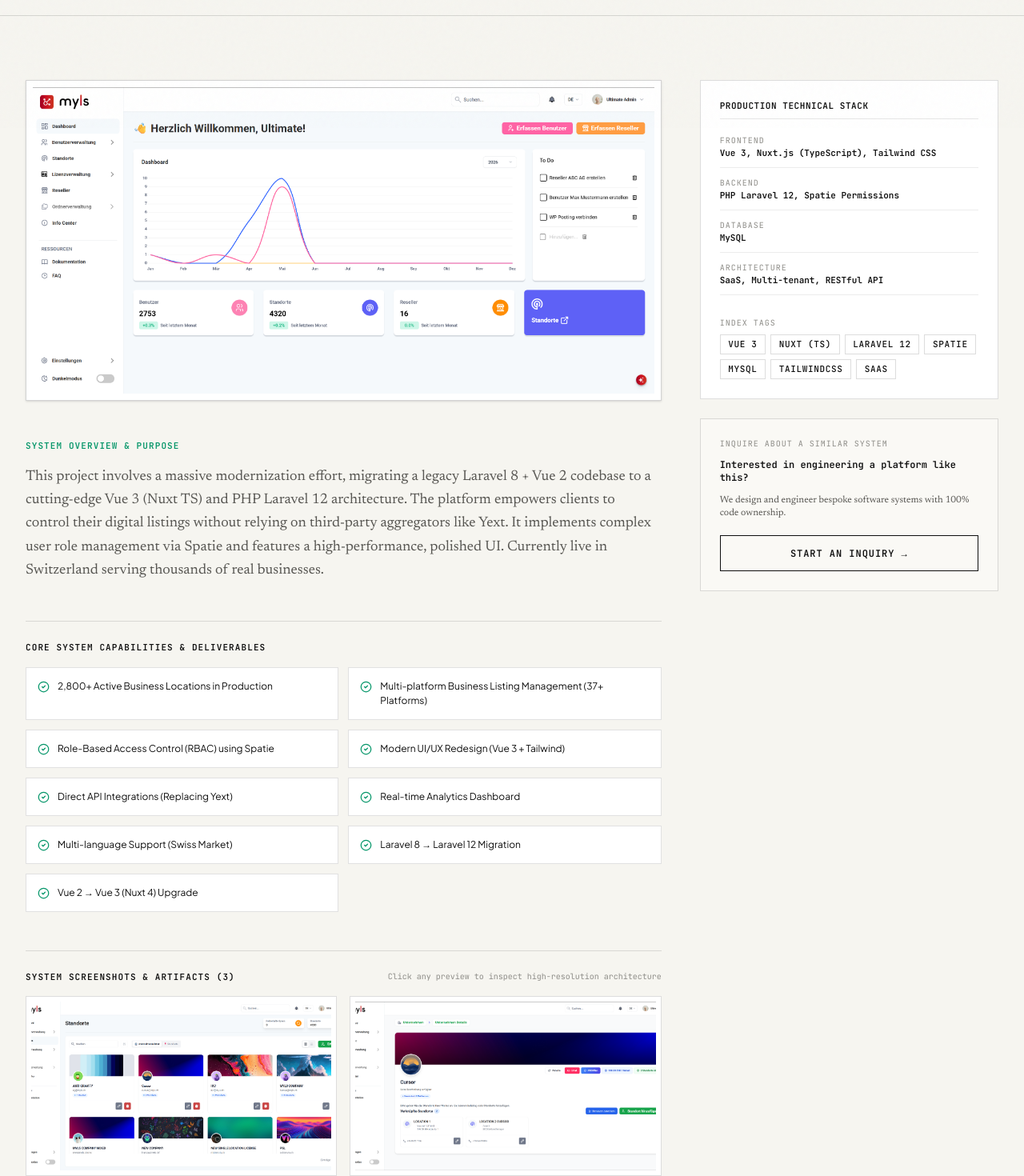
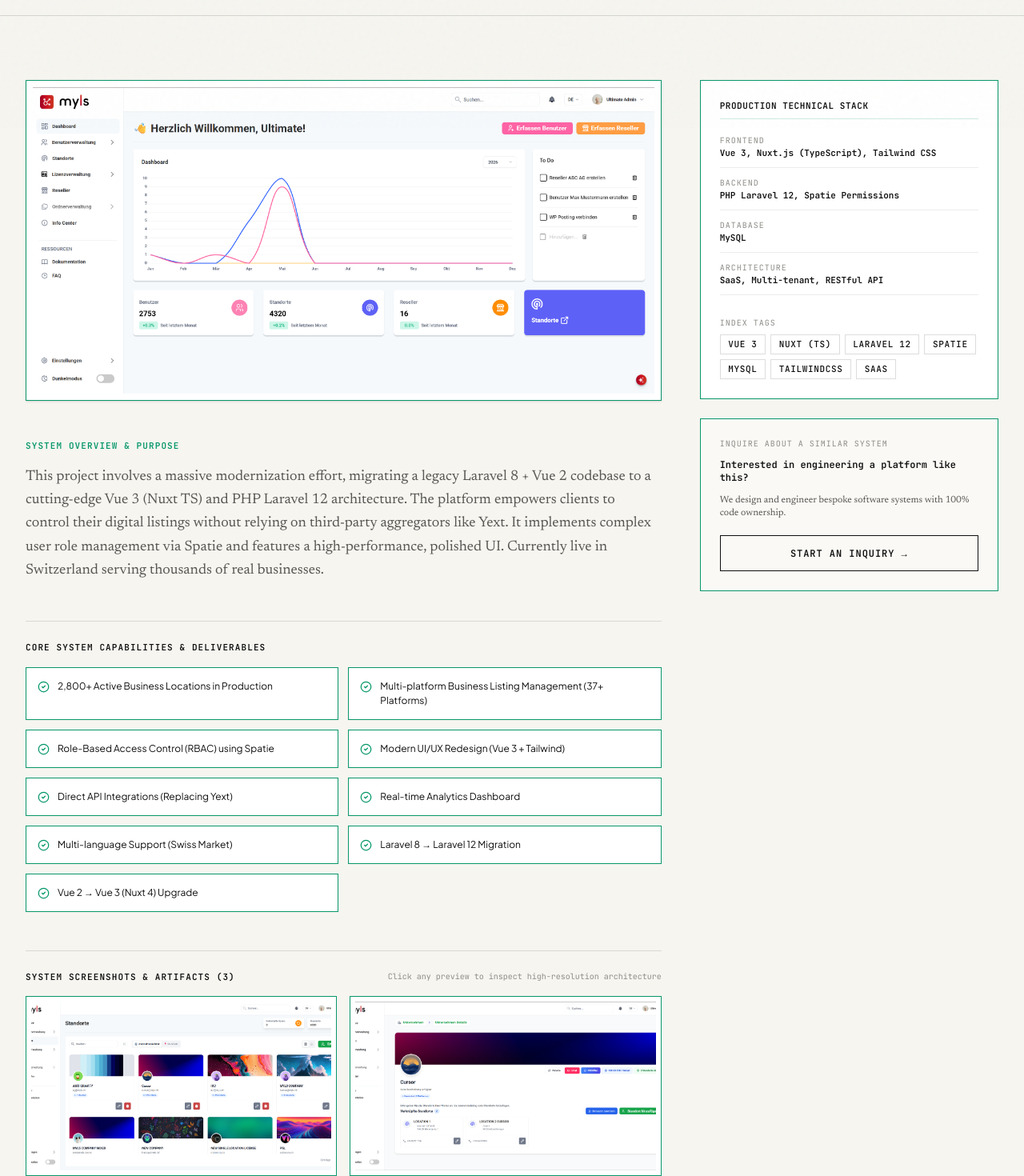
Before and after one commit to GitByHamza/Portfolio, a React (Vite) app: page /project/1 in a window 1280 px wide. Shown: the part 640-2110 px from the top of the page at 80% size. Built offline with nearby package versions, Linux system fonts and the light colour scheme; no server answers.

Commit message:
NEW UPDATEIOSN ADDED IN TERSM OF UI

```diff
--- a/src/App.jsx
+++ b/src/App.jsx
@@ -1,4 +1,4 @@
-import { BrowserRouter, Route, Routes, Outlet, Navigate } from 'react-router-dom'
+import { BrowserRouter, Route, Routes, Outlet, Navigate, useLocation } from 'react-router-dom'
 import { useEffect } from 'react'
 import { useReducedMotion } from 'framer-motion'
 import Lenis from 'lenis'
@@ -20,6 +20,23 @@ import Navbar from './components/Navbar'
 import { Footer } from './components/Footer'
 import PageCurtain from './components/PageCurtain'
 import { LanguageProvider } from './context/LanguageContext'
+
+function ScrollToTop() {
+  const { pathname } = useLocation()
+
+  useEffect(() => {
+    // 1. Immediately reset Lenis smooth scroll engine position to 0
+    if (window.__lenis) {
+      window.__lenis.scrollTo(0, { immediate: true })
+    }
+    // 2. Immediately reset native browser scroll position
+    window.scrollTo({ top: 0, left: 0, behavior: 'instant' })
+    document.documentElement.scrollTop = 0
+    document.body.scrollTop = 0
+  }, [pathname])
+
+  return null
+}
 
 function SmoothScroll() {
   const shouldReduceMotion = useReducedMotion()
@@ -63,6 +80,11 @@ const MainLayout = () => (
 
 function App() {
   useEffect(() => {
+    // Prevent browser from restoring old scroll offset on client navigation
+    if ('scrollRestoration' in window.history) {
+      window.history.scrollRestoration = 'manual'
+    }
+
     // Initial theme sync
     const savedTheme = localStorage.getItem('Theme')
     if (savedTheme === 'Dark' || (!savedTheme && window.matchMedia('(prefers-color-scheme: dark)').matches)) {
@@ -77,6 +99,7 @@ function App() {
       <PageCurtain />
       <SmoothScroll />
       <BrowserRouter>
+        <ScrollToTop />
         <Routes>
           {/* Admin Dashboard: Standalone */}
           <Route path="/admin" element={<AdminDashboard />} />
--- a/src/index.css
+++ b/src/index.css
@@ -52,7 +52,6 @@
 }
 
 html {
-  scroll-behavior: smooth;
   background-color: var(--paper);
   color: var(--ink);
 }
--- a/src/pages/ProjectDetails.jsx
+++ b/src/pages/ProjectDetails.jsx
@@ -21,7 +21,12 @@ const ProjectDetails = () => {
   const [selectedImageIndex, setSelectedImageIndex] = useState(0)
 
   useEffect(() => {
-    window.scrollTo(0, 0)
+    if (window.__lenis) {
+      window.__lenis.scrollTo(0, { immediate: true })
+    }
+    window.scrollTo({ top: 0, left: 0, behavior: 'instant' })
+    document.documentElement.scrollTop = 0
+    document.body.scrollTop = 0
   }, [id])
 
   const openModal = (index) => {
@@ -142,7 +147,7 @@ const ProjectDetails = () => {
           <div className="lg:col-span-8 space-y-12">
             {/* Primary Visual Showcase */}
             {project.mainImage && (
-              <div className="border border-[rgba(15,15,15,0.18)] dark:border-[rgba(255,255,255,0.15)] bg-white dark:bg-[#141414] p-2 shadow-sm">
+              <div className="border border-[#08966a] bg-white dark:bg-[#141414] p-2 shadow-sm">
                 <img
                   src={project.mainImage}
                   alt={project.title}
@@ -171,7 +176,7 @@ const ProjectDetails = () => {
                   {project.features.map((feature, i) => (
                     <div
                       key={i}
-                      className="p-3.5 bg-white dark:bg-[#141414] border border-[rgba(15,15,15,0.12)] dark:border-[rgba(255,255,255,0.1)] flex items-start gap-2.5"
+                      className="p-3.5 bg-white dark:bg-[#141414] border border-[#08966a] flex items-start gap-2.5"
                     >
                       <CheckCircle2 size={15} className="text-[#059669] dark:text-[#10B981] shrink-0 mt-0.5" />
                       <span className="text-[#0F0F0F] dark:text-[#EDEDED] font-sans text-xs leading-normal">{feature}</span>
@@ -198,7 +203,7 @@ const ProjectDetails = () => {
                     <div
                       key={idx}
                       onClick={() => openModal(idx)}
-                      className="group border border-[rgba(15,15,15,0.14)] dark:border-[rgba(255,255,255,0.15)] bg-white dark:bg-[#141414] p-1.5 cursor-pointer hover:border-[#059669] dark:hover:border-[#10B981] transition-colors relative"
+                      className="group border border-[#08966a] bg-white dark:bg-[#141414] p-1.5 cursor-pointer hover:border-[#059669] dark:hover:border-[#10B981] transition-colors relative"
                     >
                       <div className="relative aspect-video overflow-hidden bg-[#ECEAE3] dark:bg-[#1E1E1E]">
                         <img
@@ -220,8 +225,8 @@ const ProjectDetails = () => {
           {/* Sidebar Column (4 cols) */}
           <div className="lg:col-span-4 space-y-6 font-mono text-xs">
             {/* Tech Stack Breakdown */}
-            <div className="p-6 bg-white dark:bg-[#141414] border border-[rgba(15,15,15,0.14)] dark:border-[rgba(255,255,255,0.15)] space-y-5">
-              <div className="text-[11px] font-bold text-[#0F0F0F] dark:text-white uppercase tracking-wider border-b border-[rgba(15,15,15,0.1)] dark:border-[rgba(255,255,255,0.1)] pb-2">
+            <div className="p-6 bg-white dark:bg-[#141414] border border-[#08966a] space-y-5">
+              <div className="text-[11px] font-bold text-[#0F0F0F] dark:text-white uppercase tracking-wider border-b border-[#08966a]/20 dark:border-[#08966a]/30 pb-2">
                 {t('projectDetails', 'stack_title')}
               </div>
 
@@ -256,7 +261,7 @@ const ProjectDetails = () => {
             </div>
 
             {/* Direct Consultation Box */}
-            <div className="p-6 bg-[#FAF9F5] dark:bg-[#161616] border border-[rgba(15,15,15,0.14)] dark:border-[rgba(255,255,255,0.15)] space-y-3">
+            <div className="p-6 bg-[#FAF9F5] dark:bg-[#161616] border border-[#08966a] space-y-3">
               <div className="text-[10px] text-[#8E8D88] dark:text-[#737373] uppercase tracking-widest">
                 {t('projectDetails', 'inquire_button')}
               </div>
@@ -267,7 +272,7 @@ const ProjectDetails = () => {
                 {isUrdu ? 'Hum 100% source code ownership ke sath custom software systems banate hain.' : 'We design and engineer bespoke software systems with 100% code ownership.'}
               </p>
               <div className="pt-2">
-                <Link to="/contact" className="btn-outline w-full justify-center text-xs">
+                <Link to="/contact" className="btn-outline w-full justify-center text-xs hover:border-[#08966a] hover:text-[#08966a]">
                   {isUrdu ? 'INQUIRY SUBMIT KAREIN →' : 'START AN INQUIRY →'}
                 </Link>
               </div>
--- a/src/pages/solutions/TechRetailSolution.jsx
+++ b/src/pages/solutions/TechRetailSolution.jsx
@@ -804,7 +804,7 @@ export default function TechRetailSolution() {
       />
 
       {/* ─── Top Language Toggle Bar ─── */}
-      <div className="border-b border-[rgba(15,15,15,0.14)] dark:border-[rgba(255,255,255,0.12)] bg-[#FAF9F5] dark:bg-[#161619] px-4 sm:px-8 py-2.5">
+      {/* <div className="border-b border-[rgba(15,15,15,0.14)] dark:border-[rgba(255,255,255,0.12)] bg-[#FAF9F5] dark:bg-[#161619] px-4 sm:px-8 py-2.5">
         <div className="max-w-7xl mx-auto flex items-center justify-between font-mono text-xs">
           <div className="flex items-center gap-2">
             <span className="w-2 h-2 rounded-full bg-[#059669] dark:bg-[#10B981] animate-pulse shadow-[0_0_8px_#10B981]" />
@@ -845,7 +845,7 @@ export default function TechRetailSolution() {
             <ThemeToggle variant="icon" className="sm:hidden" />
           </div>
         </div>
-      </div>
+      </div> */}
 
       {/* ─── Hero Section ─── */}
       <section className="px-4 sm:px-8 py-16 sm:py-24 border-b border-[rgba(15,15,15,0.14)] dark:border-[rgba(255,255,255,0.12)] relative overflow-hidden">
@@ -853,10 +853,10 @@ export default function TechRetailSolution() {
         <div className="absolute top-0 right-1/4 w-96 h-96 bg-[#10B981]/10 rounded-full blur-3xl pointer-events-none" />
 
         <div className="max-w-7xl mx-auto space-y-6 relative z-10">
-          <div className="inline-flex items-center gap-2 text-[11px] font-mono uppercase tracking-widest text-[#059669] dark:text-[#10B981] font-semibold bg-[#ECFDF5] dark:bg-[rgba(16,185,129,0.15)] px-3 py-1 border border-[#059669]/25 dark:border-[#10B981]/30">
+          {/* <div className="inline-flex items-center gap-2 text-[11px] font-mono uppercase tracking-widest text-[#059669] dark:text-[#10B981] font-semibold bg-[#ECFDF5] dark:bg-[rgba(16,185,129,0.15)] px-3 py-1 border border-[#059669]/25 dark:border-[#10B981]/30">
             <span className="w-2 h-2 rounded-full bg-[#059669] dark:bg-[#10B981] animate-pulse shadow-[0_0_8px_#10B981]" />
             {t.hero_badge}
-          </div>
+          </div> */}
 
           <h1 className="text-4xl sm:text-6xl md:text-8xl font-display uppercase tracking-tight text-[#0F0F0F] dark:text-[#EDECE6] leading-[0.9]">
             {t.hero_title_1}{' '}
```
